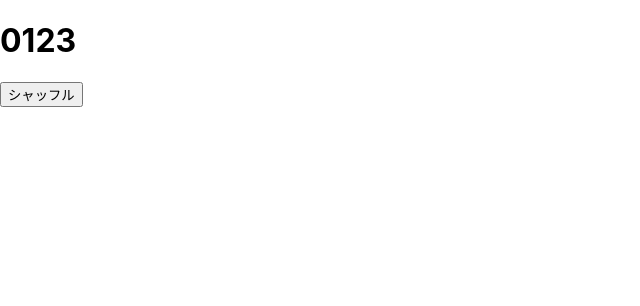
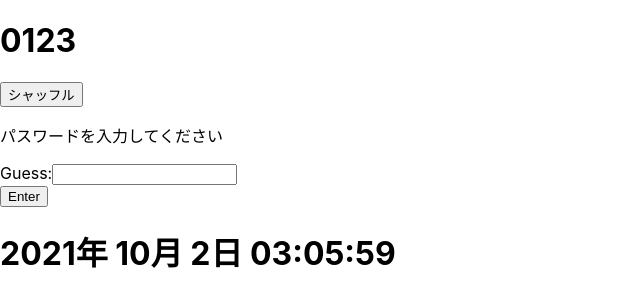
Before and after one commit to sunoco262/21_1021_test, a React (Create React App) app: page / in a window 1280 px wide. Shown: the top 306 px of the page, without its empty margins (0-640 px from the left). Built offline with nearby package versions, Linux system fonts and the light colour scheme.

Commit message:
時刻表示と入力チェック機能を追加

```diff
--- a/src/App.js
+++ b/src/App.js
@@ -1,12 +1,13 @@
 import React, { Component } from "react";
 import "./App.css";
-import Start from "./Start.js";
-
+import Numeron from "./Numeron.js";
+import Timer from "./Timer.js";
 class App extends Component {
   render() {
     return (
       <>
-        <Start />
+        <Numeron />
+        <Timer />
       </>
     );
   }
--- /dev/null
+++ b/src/Form.js
@@ -0,0 +1,60 @@
+import React, { Component } from "react";
+
+function check(ans, guess) {
+  if (ans === guess) {
+    return "正解！！";
+  } else {
+    return "はずれ！！";
+  }
+}
+class Form extends Component {
+  input = "";
+  text = "";
+  constructor(props) {
+    super(props);
+    this.state = {
+      title: "input form",
+      message: "パスワードを入力してください"
+    };
+    this.doChange = this.doChange.bind(this);
+    this.doSubmit = this.doSubmit.bind(this);
+  }
+
+  doChange(event) {
+    this.input = event.target.value;
+    this.text = check(this.props.keyword, this.input);
+  }
+
+  doSubmit(event) {
+    this.setState({
+      title: "send form",
+      message: this.text + "!!"
+    });
+    event.preventDefault();
+  }
+
+  render() {
+    return (
+      <div>
+        <div className="container">
+          <div className="alert alert-primary mt-3">
+            <form onSubmit={this.doSubmit}>
+              <div className="form-group">
+                <p>{this.state.message}</p>
+                <label>Guess:</label>
+                <input
+                  type="text"
+                  className="form-control"
+                  onChange={this.doChange}
+                />
+              </div>
+              <input type="submit" className="btn btn-primary" value="Enter" />
+            </form>
+          </div>
+        </div>
+      </div>
+    );
+  }
+}
+
+export default Form;
--- a/src/Start.js
+++ b/src/Numeron.js
@@ -1,4 +1,5 @@
 import React, { Component } from "react";
+import Form from "./Form.js";
 let card = [0, 1, 2, 3, 4, 5, 6, 7, 8, 9];
 let ans = [0, 1, 2, 3];
 function shuffle() {
@@ -16,7 +17,8 @@ function shuffle() {
     ans[j] = card[j];
   }
 }
-class Start extends Component {
+
+class Numeron extends Component {
   constructor(props) {
     super(props);
     this.state = {
@@ -34,8 +36,9 @@ class Start extends Component {
       <>
         <h1>{this.state.data}</h1>
         <button onClick={this.shuffle}>シャッフル</button>
+        <Form keyword={"password"} />
       </>
     );
   }
 }
-export default Start;
+export default Numeron;
--- /dev/null
+++ b/src/Timer.js
@@ -0,0 +1,59 @@
+import React, { Component } from "react";
+class Timer extends Component {
+  constructor(props) {
+    super(props);
+    this.state = {
+      timelag: "",
+      nowTime: "",
+      timer: 300
+    };
+  }
+
+  // コンポーネントがマウントされた後に実行
+  componentDidMount() {
+    // ----------- ①
+    setInterval(() => {
+      this.setState({
+        nowTime: this.getTime(this.state.timelag),
+        timer: this.state.timer - 1
+      });
+    }, 1000);
+  }
+
+  // 日付と時刻を取得する（ex. 2020年 3月 14日 12:00:00)
+  getTime(timelag = 0) {
+    let japanTime = new Date().getTime();
+    let nowTime = new Date(japanTime + timelag * 60 * 60 * 1000);
+    let year = nowTime.getFullYear();
+    let month = nowTime.getMonth() + 1;
+    let date = nowTime.getDate();
+    let hours = nowTime.getHours();
+    let minutes = nowTime.getMinutes();
+    let seconds = nowTime.getSeconds();
+
+    if (hours < 10) hours = `0${hours}`;
+    if (minutes < 10) minutes = `0${minutes}`;
+    if (seconds < 10) seconds = `0${seconds}`;
+
+    const time = `${year}年 ${month}月 ${date}日 ${hours}:${minutes}:${seconds}`;
+    return time;
+  }
+
+  doChange = (e) => {
+    // ----------- ②
+    e.preventDefault();
+    this.setState({
+      timelag: e.target.value
+    });
+  };
+
+  render() {
+    return (
+      <>
+        <h1 className="Clock">{this.state.nowTime}</h1>
+      </>
+    );
+  }
+}
+
+export default Timer;
```
